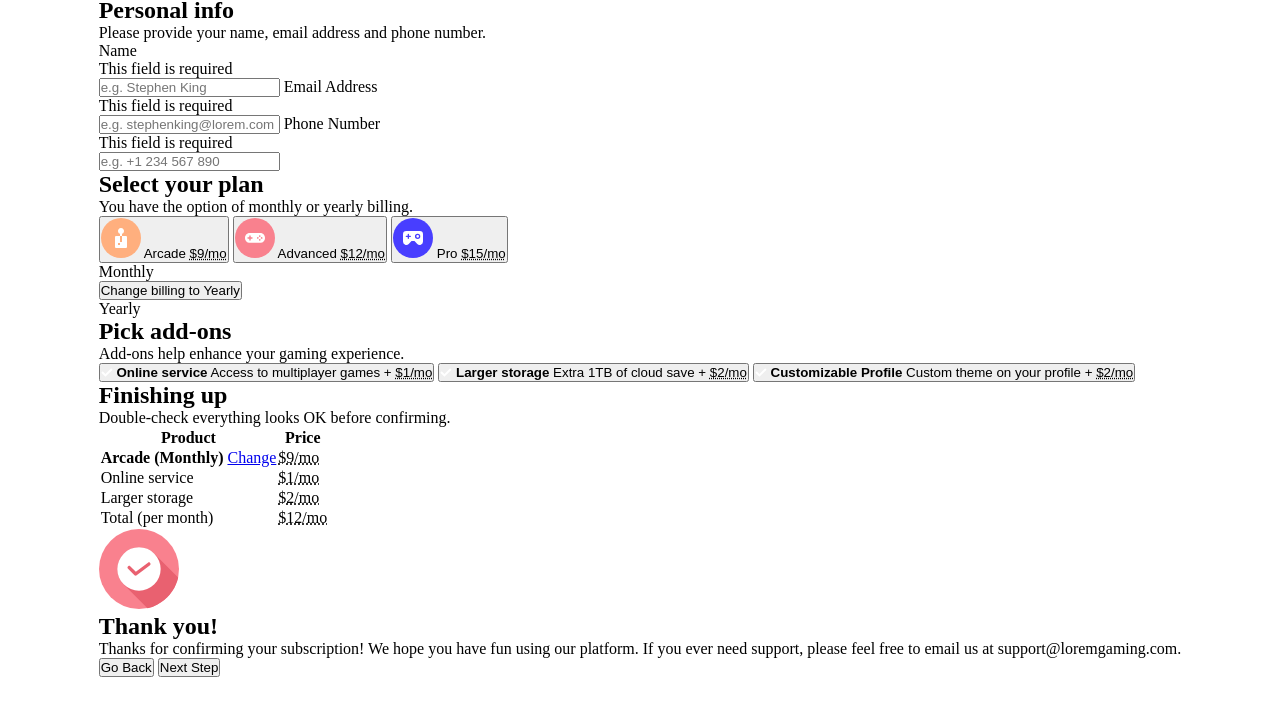
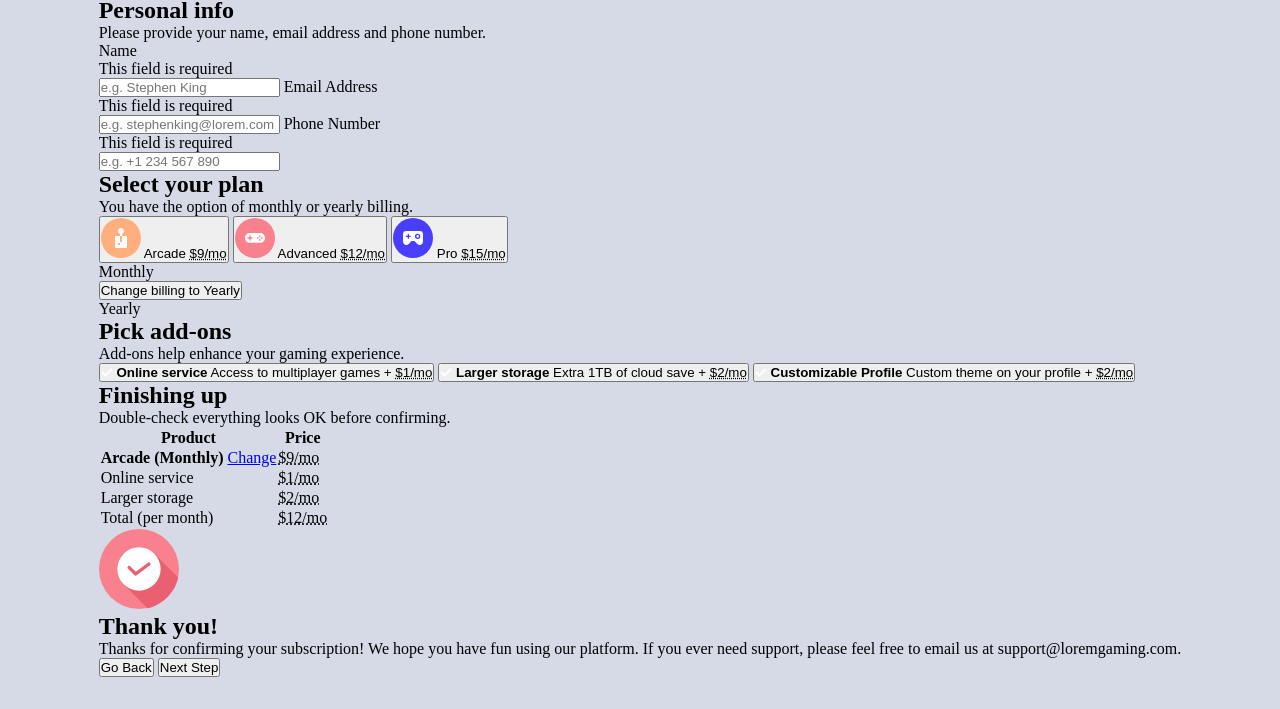
Before and after one commit to Kaipi01/Multi-Step-Form, a website: page src/index.html in a window 1280 px wide. Shown: the part 91-800 px from the top of the page. Drawn offline with nearby package versions, Linux system fonts and the light colour scheme; files that its build step writes are made by us from their sources.

Commit message:
Update base.scss

```diff
--- a/src/scss/base/_base.scss
+++ b/src/scss/base/_base.scss
@@ -1,3 +1,5 @@
+@use './variables' as *;
+
 * {
     box-sizing: border-box;
     margin: 0;
@@ -8,4 +10,5 @@
     display: grid;
     min-height: 100vh;
     place-items: center;
+    background-color: $Light-Gray;
   }
```
